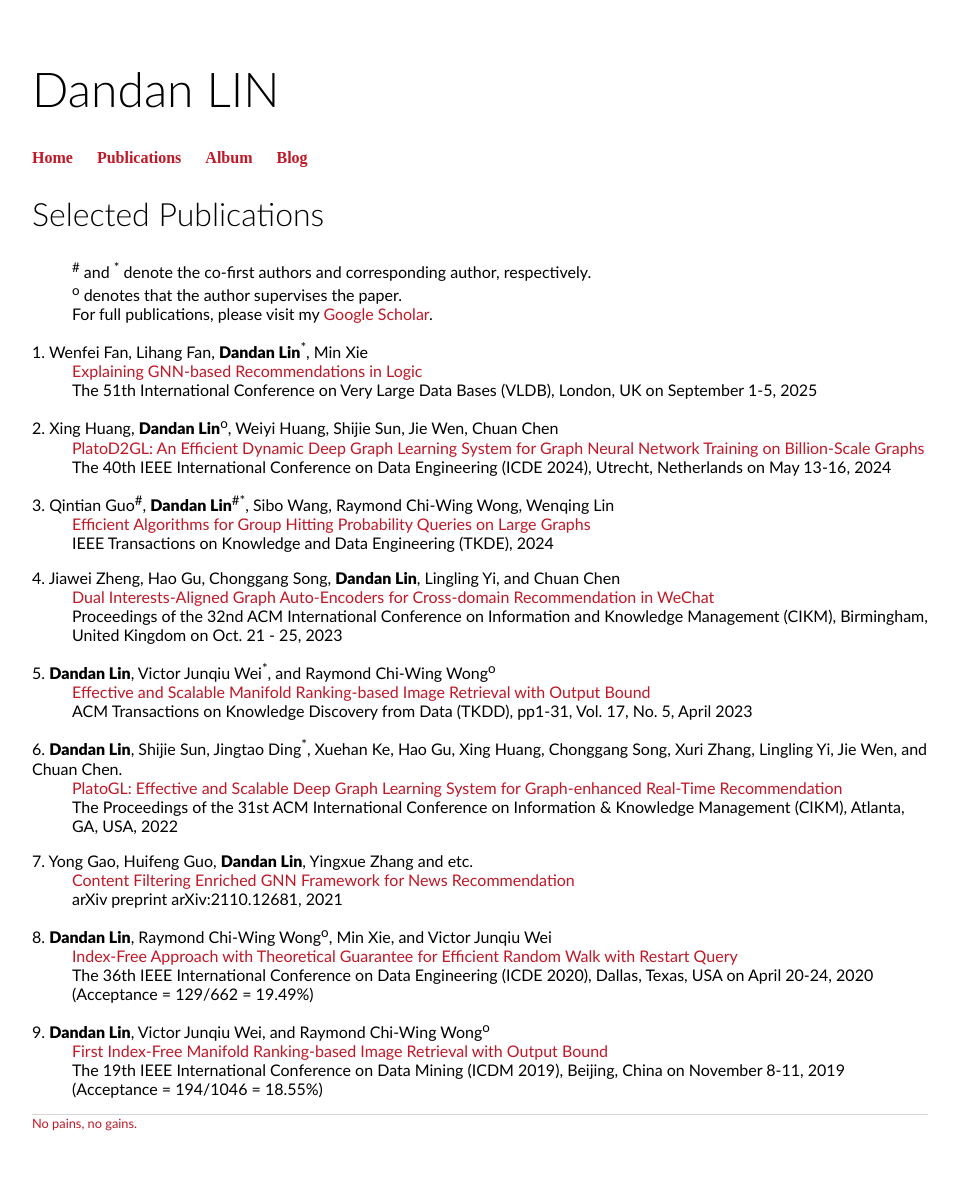
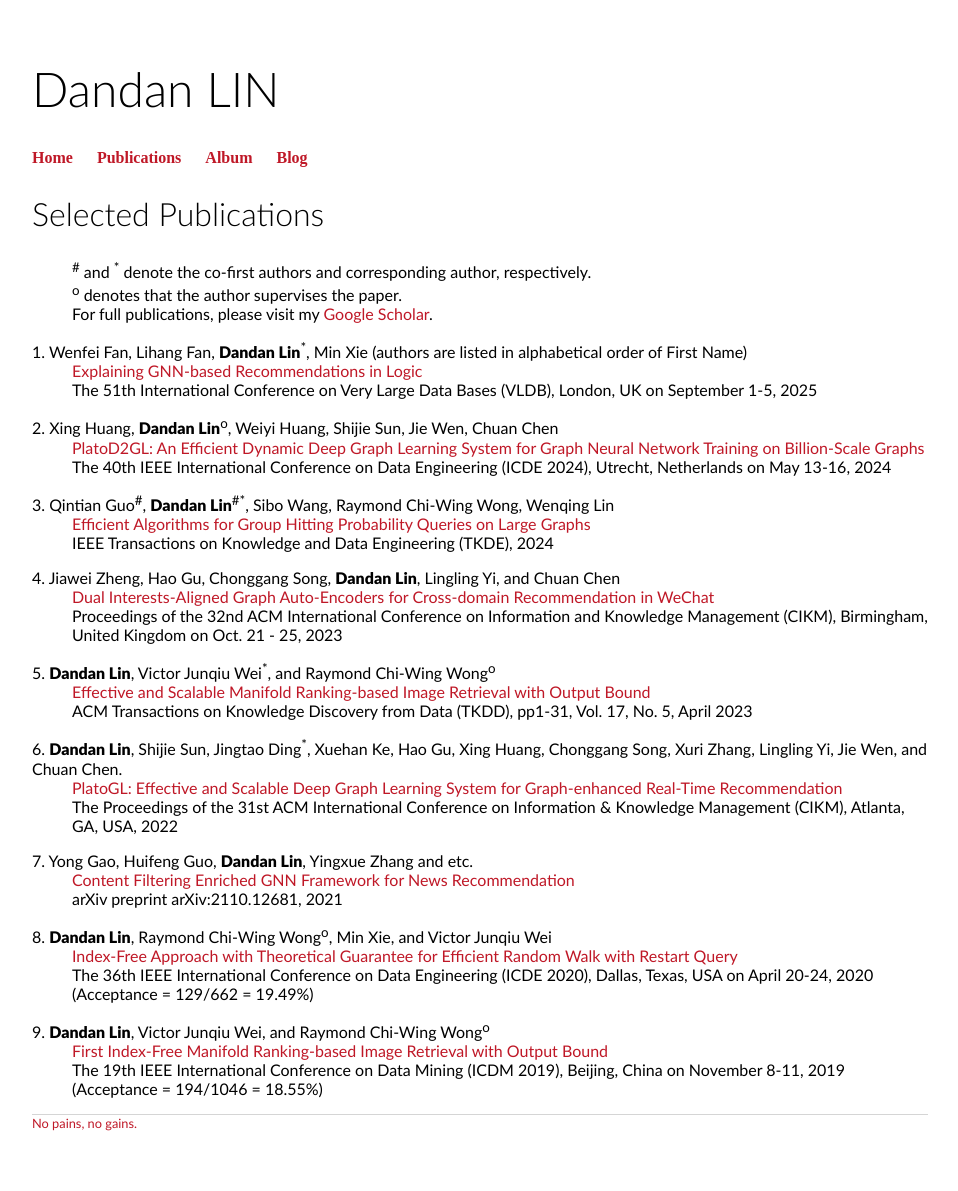
Before and after one commit to 2danlin/2danlin.github.io, a Jekyll site: the page built from publications/index.html, in a window 1280 px wide. Shown: the whole page, without its empty margins (160-1118 px from the left). Built offline with Jekyll 4.4.1, drawn with Linux system fonts in a browser that asks for light colours.

Commit message:
Update index.html

```diff
--- a/publications/index.html
+++ b/publications/index.html
@@ -9,7 +9,7 @@
 		<dd>For full publications, please visit my <a href="https://scholar.google.com/citations?user=axzLFHwAAAAJ&hl=zh-CN">Google Scholar</a>.</dd>
 	</dl>
 		<dl>
-		<dt>1. Wenfei Fan, Lihang Fan, <strong>Dandan Lin</strong><sup>*</sup>, Min Xie</dt>
+		<dt>1. Wenfei Fan, Lihang Fan, <strong>Dandan Lin</strong><sup>*</sup>, Min Xie (authors are listed in alphabetical order of First Name)</dt>
 		<dd><a>Explaining GNN-based Recommendations in Logic</a><dd>
 		<dd>The 51th International Conference on Very Large Data Bases (VLDB), London, UK on September 1-5, 2025</dd>
 	</dl>
```
